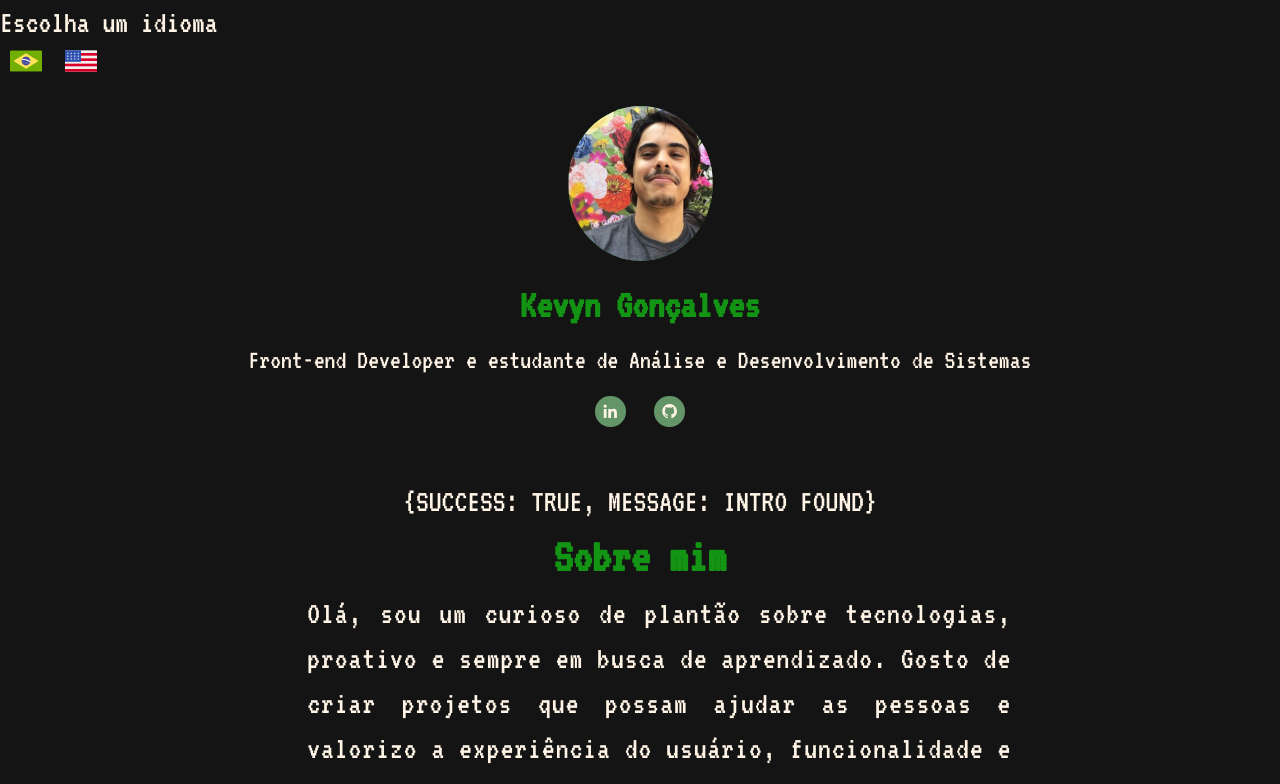
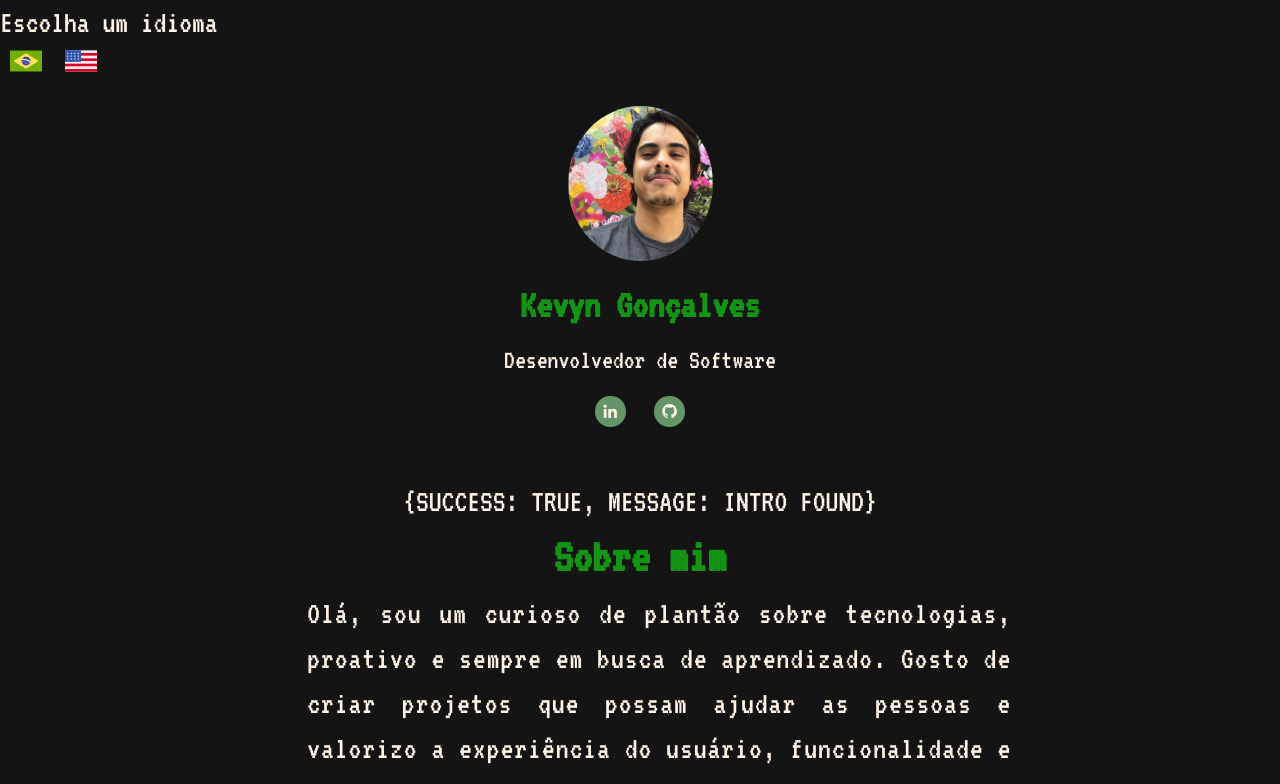
Before and after one commit to kevynfg/kevyn-portfolio, a website: page index.html in a window 1280 px wide. Both pictures are taken after a click on the link 26 px from the left and 67 px from the top of the page. Shown: the top 784 px of the page. Drawn offline with nearby package versions, Linux system fonts and the light colour scheme.

```diff
--- a/index.html
+++ b/index.html
@@ -29,7 +29,7 @@
               <img src="./src/img/avatar_pic4.png" alt="Profile Avatar" />
             </div>
             <h1 class="home__title">Kevyn Gonçalves</h1>
-            <span class="home__profession">Front-end Developer e estudante de Análise e Desenvolvimento de Sistemas </span>
+            <span class="home__profession">Desenvolvedor de Software</span>
             <div class="home__social">
               <a href="https://www.linkedin.com/in/kevynfaria/" class="home__social-link"><i class="bx bxl-linkedin"></i></a>
               <a href="http://github.com/kevynfg" class="home__social-link"><i class="bx bxl-github"></i></a>
--- a/src/main.js
+++ b/src/main.js
@@ -32,7 +32,7 @@
               <img src="./src/img/avatar_pic4.png" alt="Profile Avatar" />
             </div>
             <h1 class="home__title">Kevyn Gonçalves</h1>
-            <span class="home__profession">Front-end Developer e estudante de Análise e Desenvolvimento de Sistemas </span>
+            <span class="home__profession">Desenvolvedor de Software</span>
             <div class="home__social">
               <a href="https://www.linkedin.com/in/kevynfaria/" class="home__social-link"><i class="bx bxl-linkedin"></i></a>
               <a href="http://github.com/kevynfg" class="home__social-link"><i class="bx bxl-github"></i></a>
@@ -166,7 +166,7 @@
                   <img src="./src/img/avatar_pic4.png" alt="Profile Avatar" />
                 </div>
                 <h1 class="home__title">Kevyn Gonçalves</h1>
-                <span class="home__profession">Front-end Developer and System Analysis and Development student</span>
+                <span class="home__profession">Software Developer</span>
                 <div class="home__social">
                   <a href="https://www.linkedin.com/in/kevynfaria/" class="home__social-link"><i class="bx bxl-linkedin"></i></a>
                   <a href="http://github.com/kevynfg" class="home__social-link"><i class="bx bxl-github"></i></a>
```
